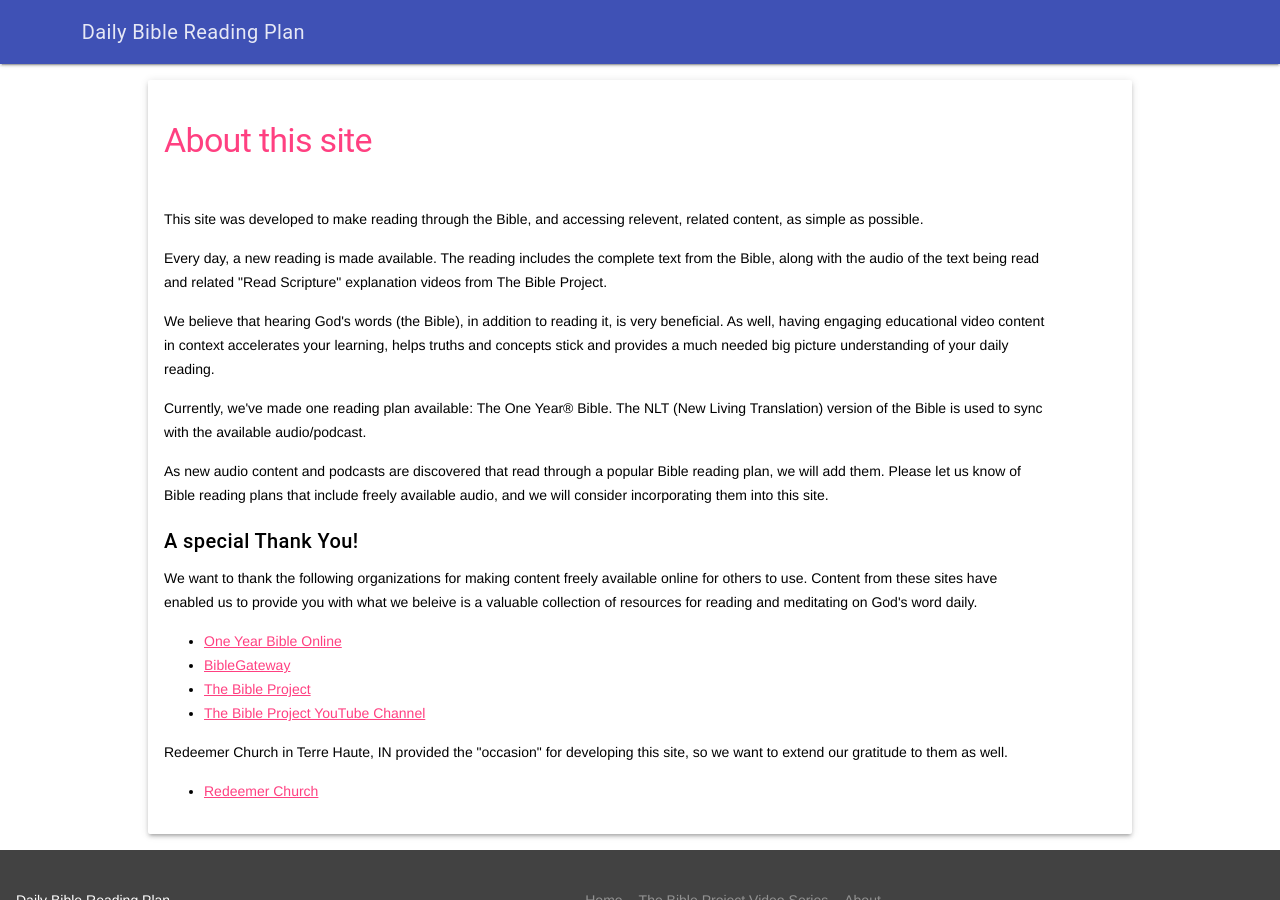
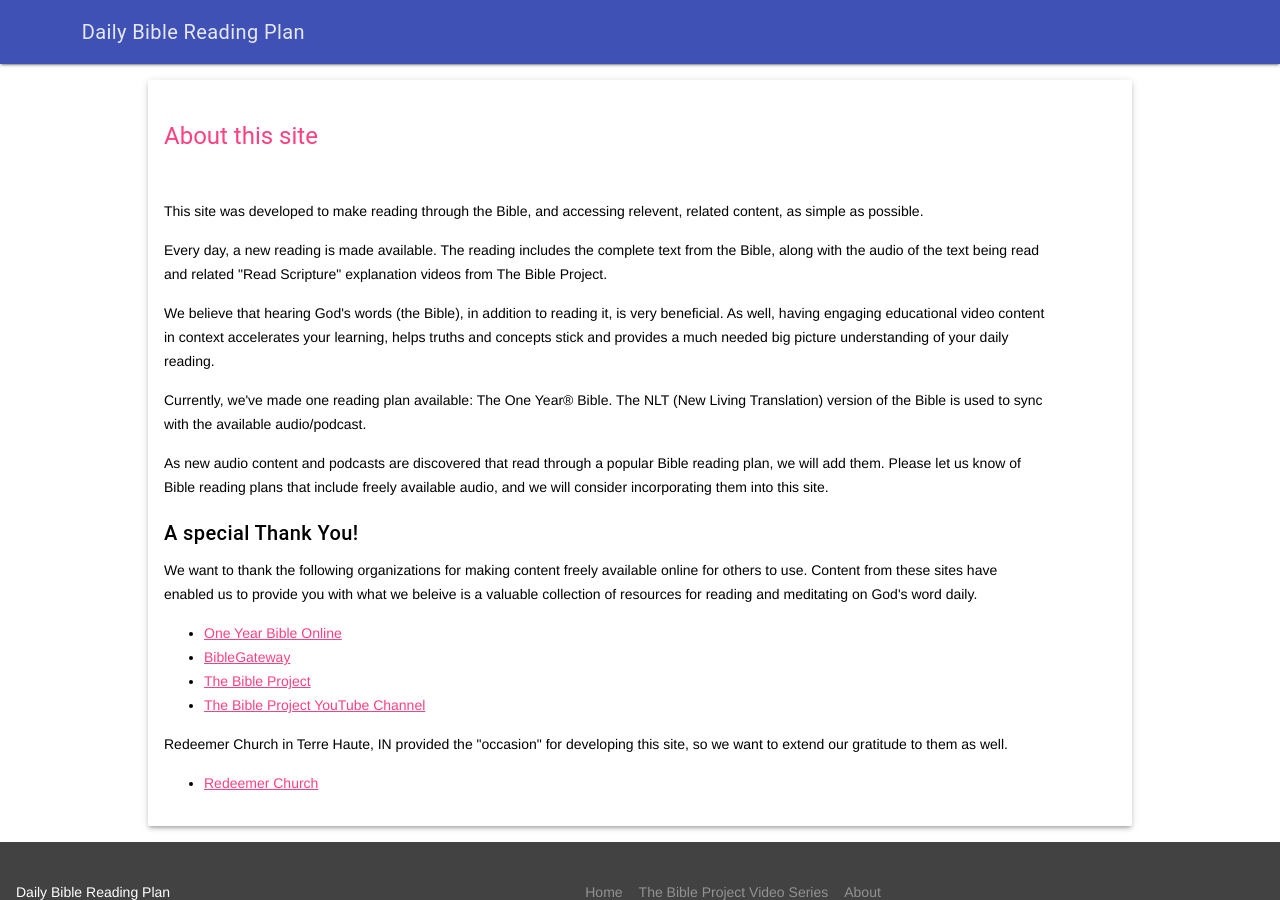
Before and after one commit to redeemerth/daily-bible-reading-plan, a Jekyll site: the page built from about.html, in a window 1280 px wide. Built offline with Jekyll 4.4.1, drawn with Linux system fonts in a browser that asks for light colours.

Commit message:
reduce header size of page titles

```diff
--- a/about.html
+++ b/about.html
@@ -5,7 +5,7 @@
       <div class="mdl-cell mdl-cell--12-col mdl-cell--8-col-tablet mdl-cell--4-col-phone">
           <div class="mdl-card mdl-shadow--3dp mdl-color-text--black">
             <div class="mdl-card__title">
-                <h1 class="mdl-color-text--accent mdl-typography--display-1">About this site</h1>
+                <h4 class="mdl-color-text--accent">About this site</h4>
             </div>
             <div class="mdl-card__supporting-text mdl-color-text--black">
               <p>
--- a/bibleproject.html
+++ b/bibleproject.html
@@ -5,7 +5,7 @@
       <div class="mdl-cell mdl-cell--12-col mdl-cell--8-col-tablet mdl-cell--4-col-phone">
           <div class="mdl-card mdl-shadow--3dp mdl-color-text--black">
             <div class="mdl-card__title">
-                <h1 class="mdl-color-text--accent mdl-typography--display-1">Explore the Bible through Visual Storytelling</h1>
+                <h4 class="mdl-color-text--accent ">Explore the Bible through Visual Storytelling</h4>
             </div>
             <div class="mdl-card__supporting-text mdl-color-text--black">
               <p>
```
